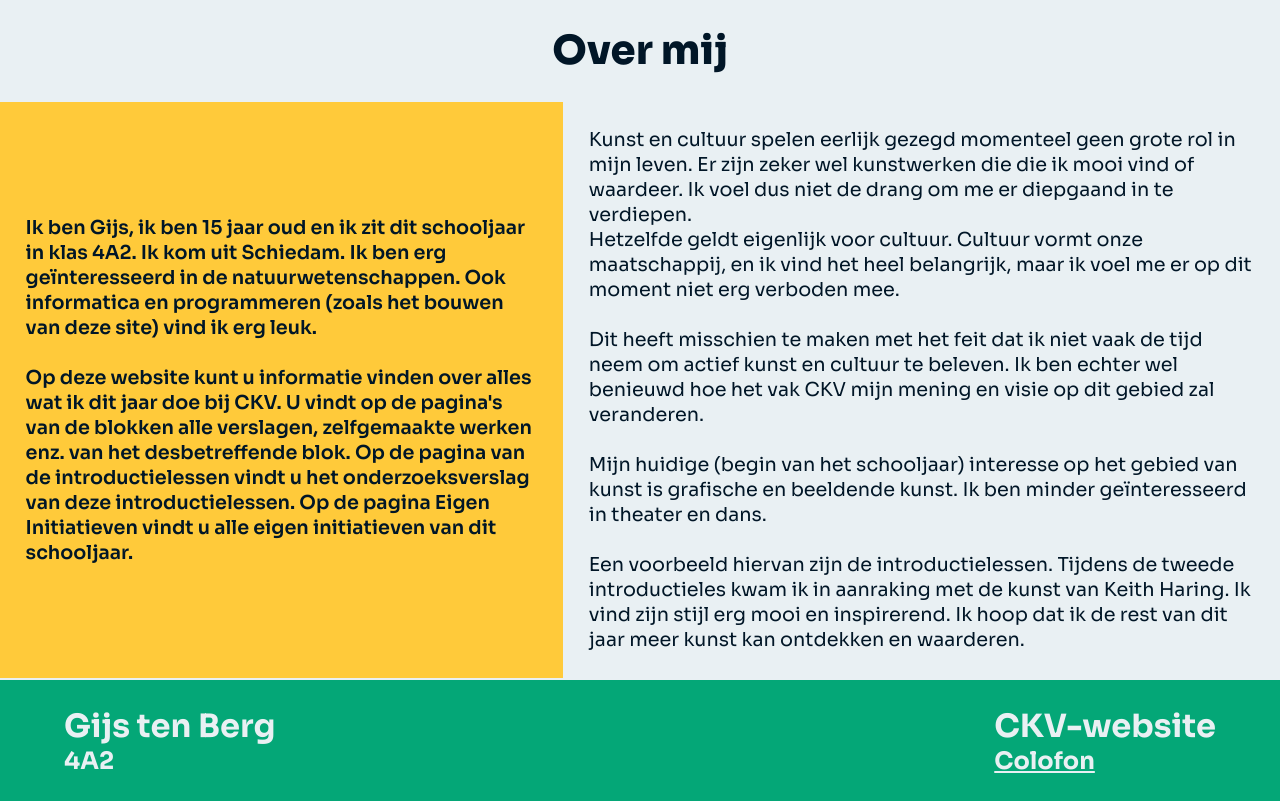
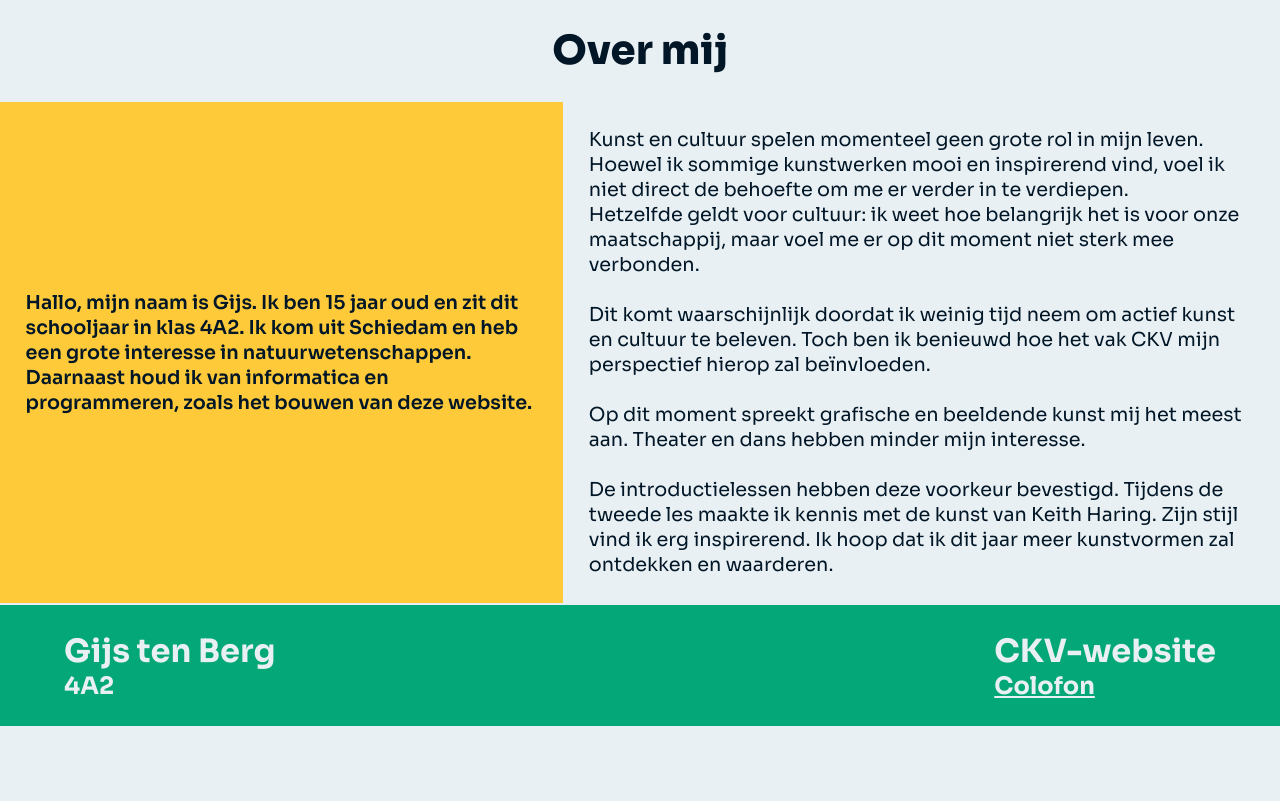
Before and after one commit to Gijs6/ckv, a Flask app: page /gijsckv/over-mij in a window 1280 px wide. Shown: the part 112-913 px from the top of the page. After the commit the page ends 838 px from the top, so only its background shows below. Run offline with Flask 3, Linux system fonts and the light colour scheme; some libraries are stand-ins or nearby versions.

Commit message:
Rewritten over mij and updated README

```diff
--- a/templates/ckvovermij.html
+++ b/templates/ckvovermij.html
@@ -10,30 +10,18 @@
     </div>
     <div class="paginablok tweekolommen">
         <div class="tweekolommenlinks">
-            Ik ben Gijs, ik ben 15 jaar oud en ik zit dit schooljaar in klas 4A2.
-            Ik kom uit Schiedam. Ik ben erg geïnteresseerd in de natuurwetenschappen.
-            Ook informatica en programmeren (zoals het bouwen van deze site) vind ik erg leuk.
-            <br><br>
-            Op deze website kunt u informatie vinden over alles wat ik dit jaar doe bij CKV.
-            U vindt op de pagina's van de blokken alle verslagen, zelfgemaakte werken enz. van het desbetreffende blok.
-            Op de pagina van de introductielessen vindt u het onderzoeksverslag van deze introductielessen.
-            Op de pagina Eigen Initiatieven vindt u alle eigen initiatieven van dit schooljaar.
+            Hallo, mijn naam is Gijs. Ik ben 15 jaar oud en zit dit schooljaar in klas 4A2. Ik kom uit Schiedam en heb een grote interesse in natuurwetenschappen. Daarnaast houd ik van informatica en programmeren, zoals het bouwen van deze website.
         </div>
         <div class="tweekolommenrechts">
-            Kunst en cultuur spelen eerlijk gezegd momenteel geen grote rol in mijn leven.
-            Er zijn zeker wel kunstwerken die die ik mooi vind of waardeer.
-            Ik voel dus niet de drang om me er diepgaand in te verdiepen.
+            Kunst en cultuur spelen momenteel geen grote rol in mijn leven. Hoewel ik sommige kunstwerken mooi en inspirerend vind, voel ik niet direct de behoefte om me er verder in te verdiepen.
             <br>
-            Hetzelfde geldt eigenlijk voor cultuur. Cultuur vormt onze maatschappij, en ik vind het heel belangrijk, maar ik voel me er op dit moment niet erg verboden mee.
+            Hetzelfde geldt voor cultuur: ik weet hoe belangrijk het is voor onze maatschappij, maar voel me er op dit moment niet sterk mee verbonden.
             <br><br>
-            Dit heeft misschien te maken met het feit dat ik niet vaak de tijd neem om actief kunst en cultuur te beleven.
-            Ik ben echter wel benieuwd hoe het vak CKV mijn mening en visie op dit gebied zal veranderen.
+            Dit komt waarschijnlijk doordat ik weinig tijd neem om actief kunst en cultuur te beleven. Toch ben ik benieuwd hoe het vak CKV mijn perspectief hierop zal beïnvloeden.
             <br><br>
-            Mijn huidige (begin van het schooljaar) interesse op het gebied van kunst is grafische en beeldende kunst.
-            Ik ben minder geïnteresseerd in theater en dans.
+            Op dit moment spreekt grafische en beeldende kunst mij het meest aan. Theater en dans hebben minder mijn interesse.
             <br><br>
-            Een voorbeeld hiervan zijn de introductielessen. Tijdens de tweede introductieles kwam ik in aanraking met de kunst van Keith Haring.
-            Ik vind zijn stijl erg mooi en inspirerend. Ik hoop dat ik de rest van dit jaar meer kunst kan ontdekken en waarderen.
+            De introductielessen hebben deze voorkeur bevestigd. Tijdens de tweede les maakte ik kennis met de kunst van Keith Haring. Zijn stijl vind ik erg inspirerend. Ik hoop dat ik dit jaar meer kunstvormen zal ontdekken en waarderen.
         </div>
     </div>
 {% endblock %}
```
Also changed, not shown: README.md.
